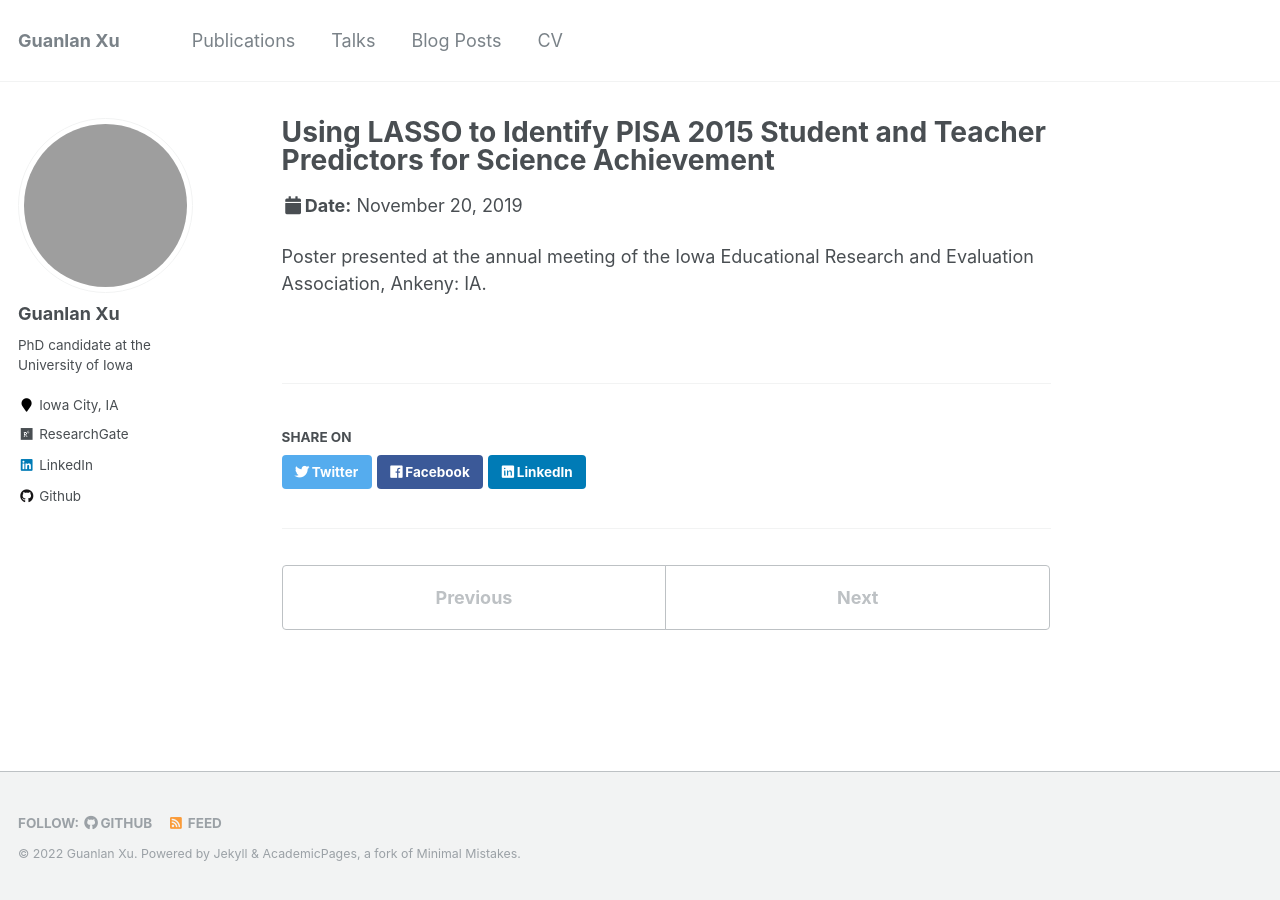
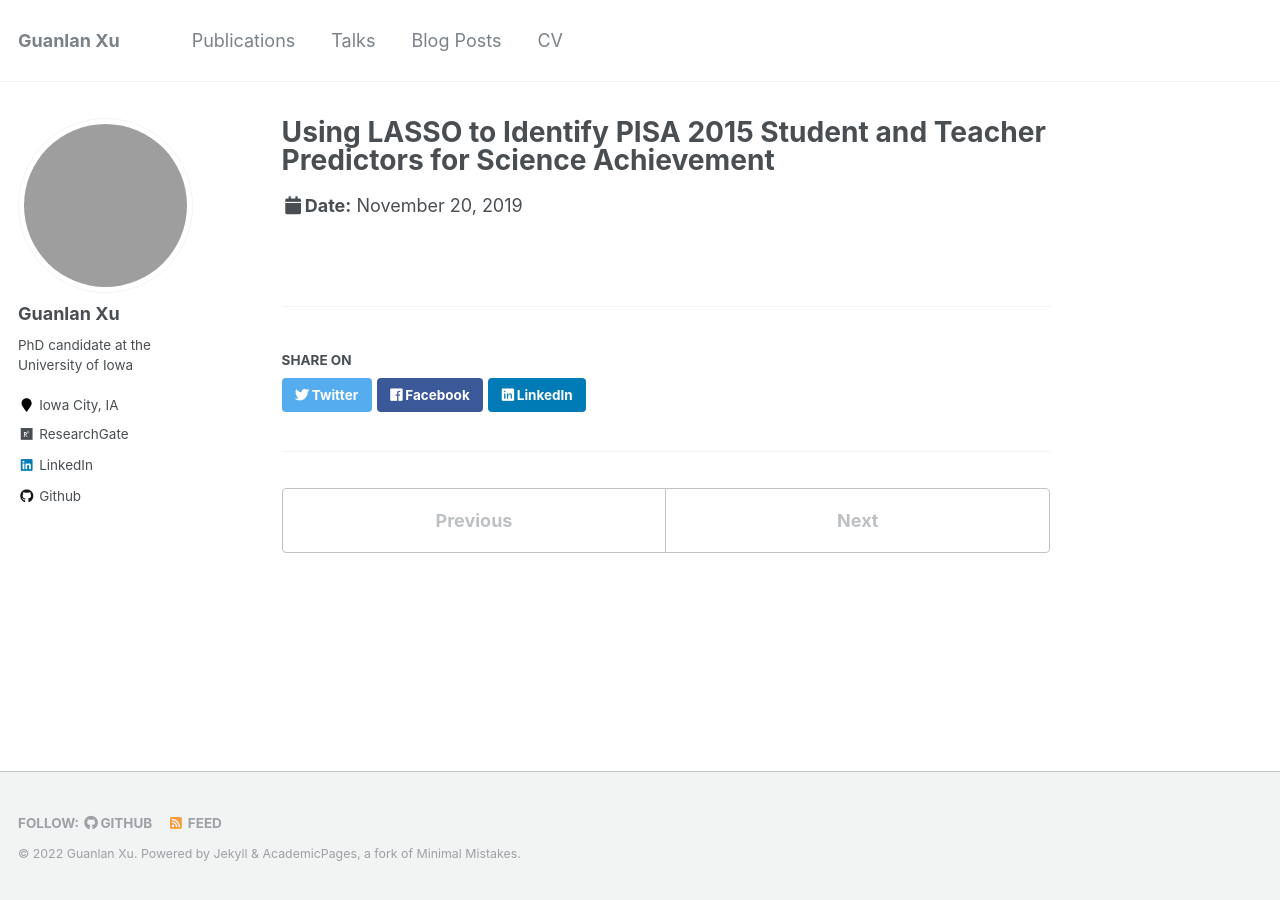
Before and after one commit to guanlanxu/guanlanxu.github.io, a Jekyll site: the page built from _talks/2019_IEREA_lasso.md, in a window 1280 px wide. Built offline with Jekyll 4.4.1, drawn with Linux system fonts in a browser that asks for light colours; grey boxes are pictures that could not be loaded.

Commit message:
Update 2019_IEREA_lasso.md

```diff
--- a/_talks/2019_IEREA_lasso.md
+++ b/_talks/2019_IEREA_lasso.md
@@ -4,10 +4,7 @@ author: "Xu, G., Zhang, J., Zhang., M., Zhao, K., Zhao, Z."
 collection: talks
 type: "Poster"
 permalink: /talks/2019_IEREA_lasso
-venue: "IEREA 2019"
+venue: "Iowa Educational Research and Evaluation Association 2019"
 date: 2019-11-20
-location: "Iowa City, IA"
+location: "Ankeny, IA"
 ---
-
-
-Poster presented at the annual meeting of the Iowa Educational Research and Evaluation Association, Ankeny: IA.
```
